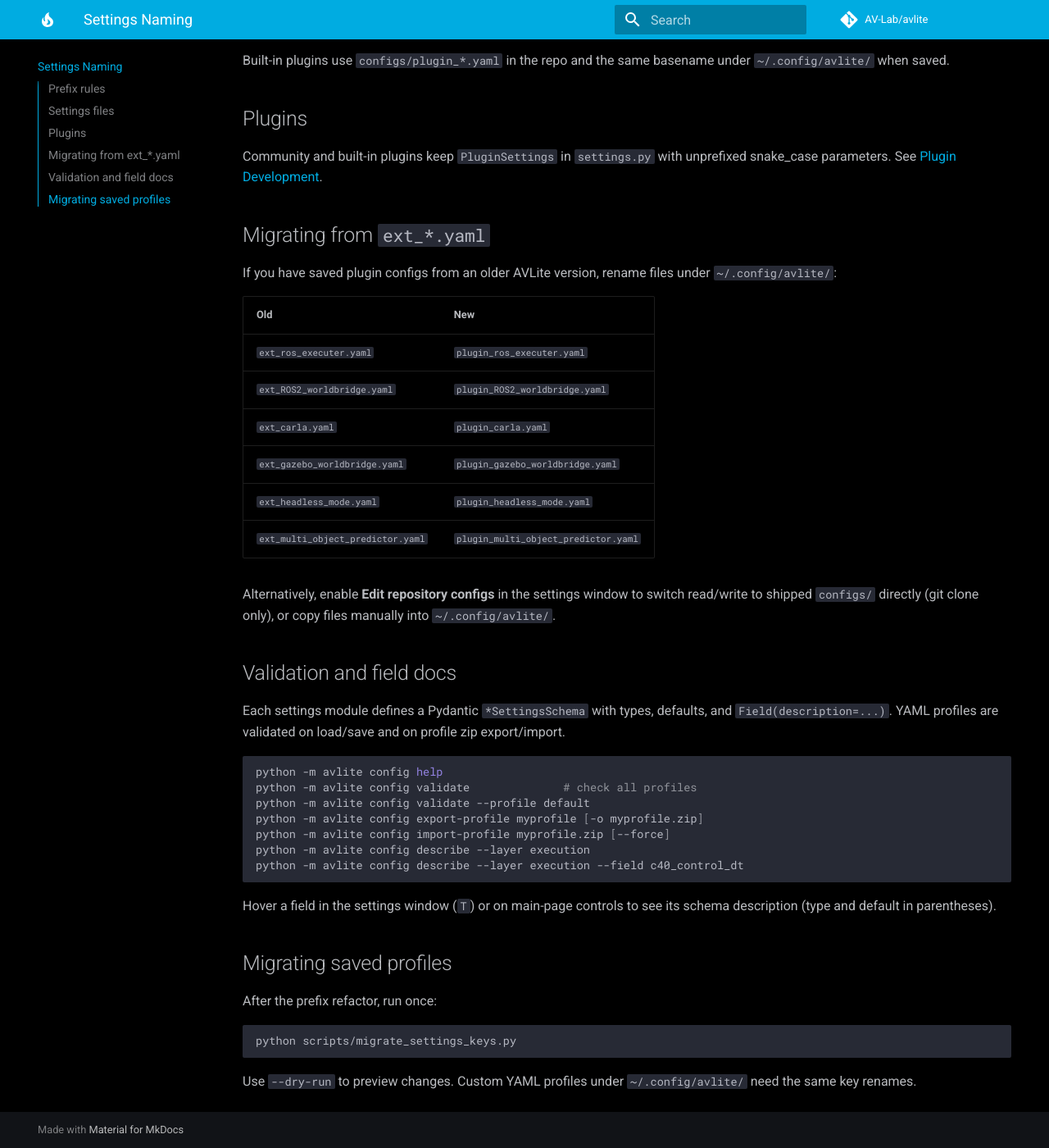
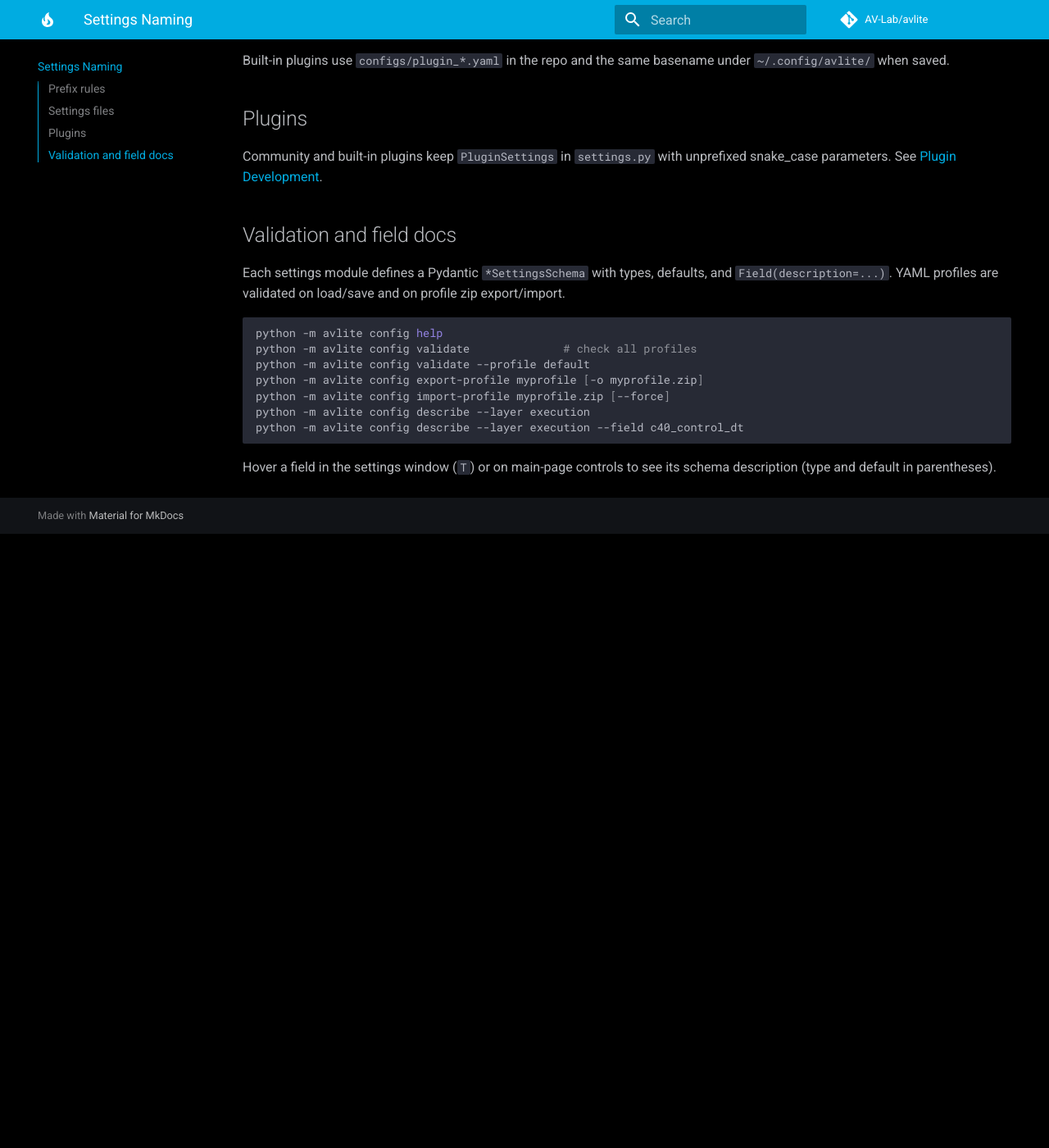
Before and after one commit to AV-Lab/avlite, an MkDocs documentation site: the page built from docs/settings-naming.md, in a window 1280 px wide and 1400 px high, scrolled down 1102 px. Shown: the whole window at 82% size. Built offline with MkDocs 1.6.1 and Material for MkDocs 9.7.7, drawn with Linux system fonts in a browser that asks for light colours; comment, search, counter and statistics services are not loaded; after the commit the page ends 1753 px from its top, so only the background shows below that.

Commit message:
Refactor configuration path handling and enhance data directory resolution
- Introduced `_xdg_config_base` and `_legacy_data_dir` functions to streamline path resolution for configuration and data directories.
- Updated `get_config_dir` and `get_data_dir` to utilize the new functions, ensuring consistent directory handling.
- Added unit tests to validate the new behavior of `get_data_dir` and `get_absolute_path`, including fallback to legacy data paths.
- Updated documentation to reflect changes in default data directory locations and usage.

````diff
--- a/docs/settings-naming.md
+++ b/docs/settings-naming.md
@@ -35,21 +35,6 @@
 
 Community and built-in plugins keep `PluginSettings` in `settings.py` with unprefixed snake_case parameters. See [Plugin Development](plugin-development.md).
 
-## Migrating from `ext_*.yaml`
-
-If you have saved plugin configs from an older AVLite version, rename files under `~/.config/avlite/`:
-
-| Old | New |
-|-----|-----|
-| `ext_ros_executer.yaml` | `plugin_ros_executer.yaml` |
-| `ext_ROS2_worldbridge.yaml` | `plugin_ROS2_worldbridge.yaml` |
-| `ext_carla.yaml` | `plugin_carla.yaml` |
-| `ext_gazebo_worldbridge.yaml` | `plugin_gazebo_worldbridge.yaml` |
-| `ext_headless_mode.yaml` | `plugin_headless_mode.yaml` |
-| `ext_multi_object_predictor.yaml` | `plugin_multi_object_predictor.yaml` |
-
-Alternatively, enable **Edit repository configs** in the settings window to switch read/write to shipped `configs/` directly (git clone only), or copy files manually into `~/.config/avlite/`.
-
 ## Validation and field docs
 
 Each settings module defines a Pydantic `*SettingsSchema` with types, defaults, and `Field(description=...)`. YAML profiles are validated on load/save and on profile zip export/import.
@@ -65,13 +50,3 @@
 ```
 
 Hover a field in the settings window (`T`) or on main-page controls to see its schema description (type and default in parentheses).
-
-## Migrating saved profiles
-
-After the prefix refactor, run once:
-
-```bash
-python scripts/migrate_settings_keys.py
-```
-
-Use `--dry-run` to preview changes. Custom YAML profiles under `~/.config/avlite/` need the same key renames.
````
Also changed, not shown: CHANGELOG.md (+2 -1 lines), docs/index.md (+3 -2 lines), 2 other files.
